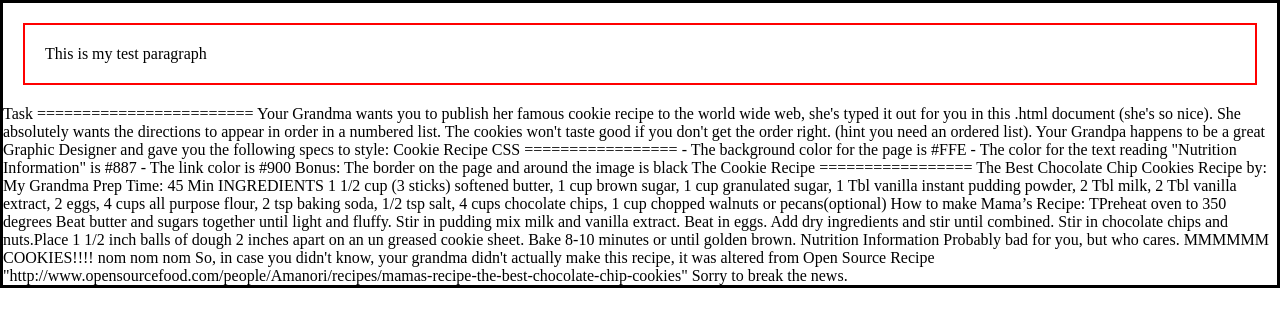
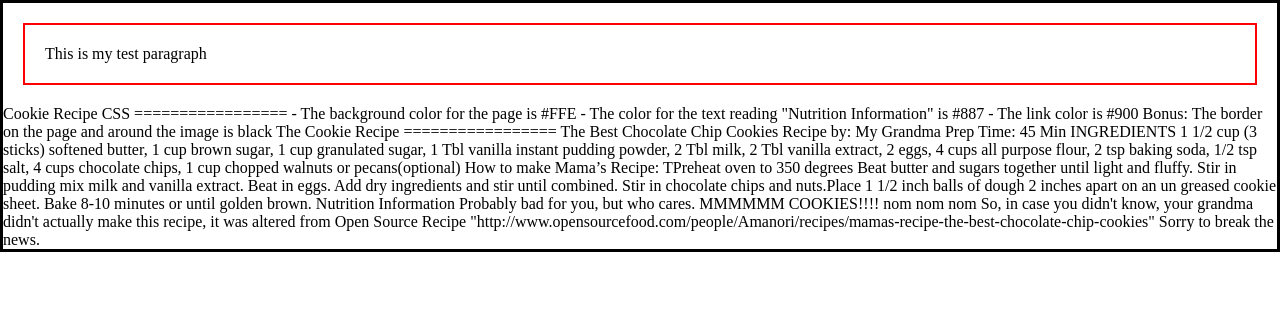
Before and after one commit to nbieber/cookie_project, a plain HTML site: page index.html in a window 1280 px wide. Drawn offline with Linux system fonts and the light colour scheme.

Commit message:
Update index.html

```diff
--- a/index.html
+++ b/index.html
@@ -22,15 +22,6 @@
 	<body>
 
 	<p>This is my test paragraph</p>
-
-Task
-========================
-
-Your Grandma wants you to publish her famous cookie recipe to the world wide web, she's typed it out for you in this .html document (she's so nice).
-
-She absolutely wants the directions to appear in order in a numbered list. The cookies won't taste good if you don't get the order right. (hint you need an ordered list).
-
-Your Grandpa happens to be a great Graphic Designer and gave you the following specs to style:
 
 Cookie Recipe CSS
 =================
```
